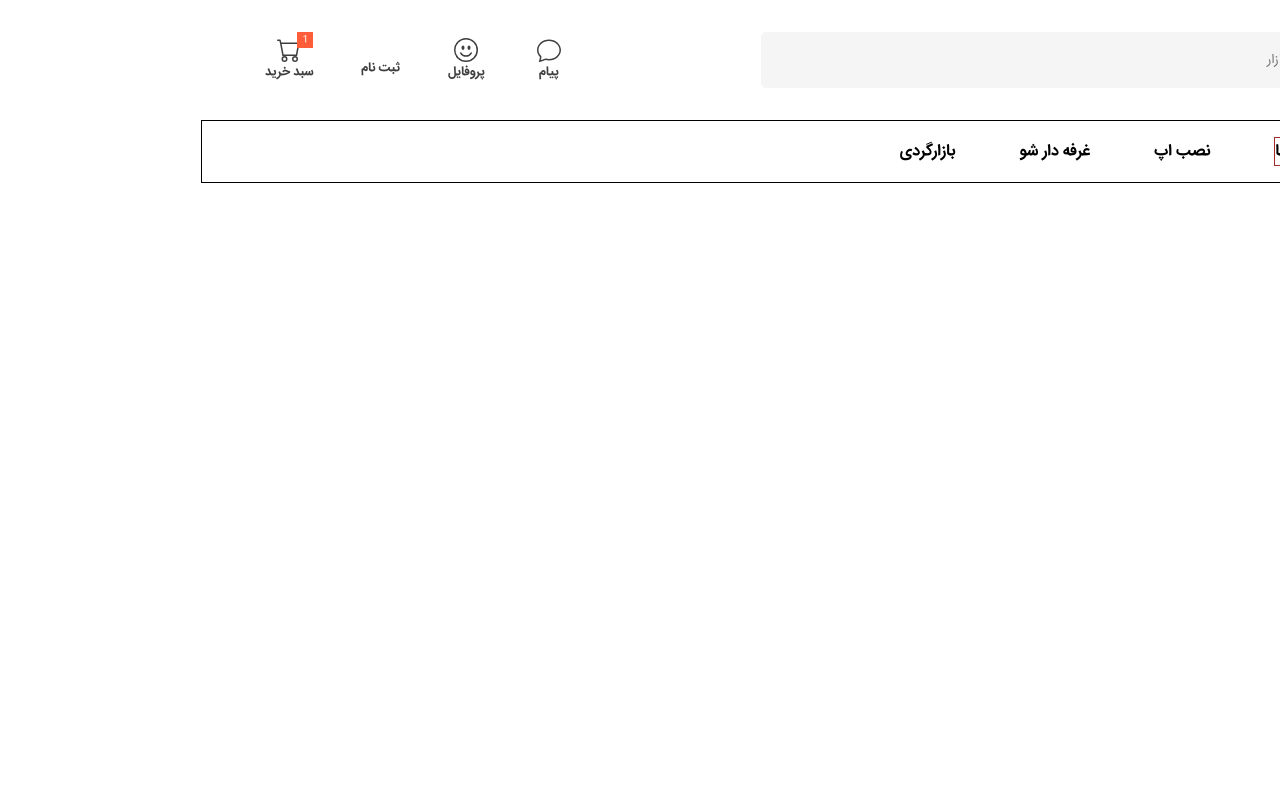
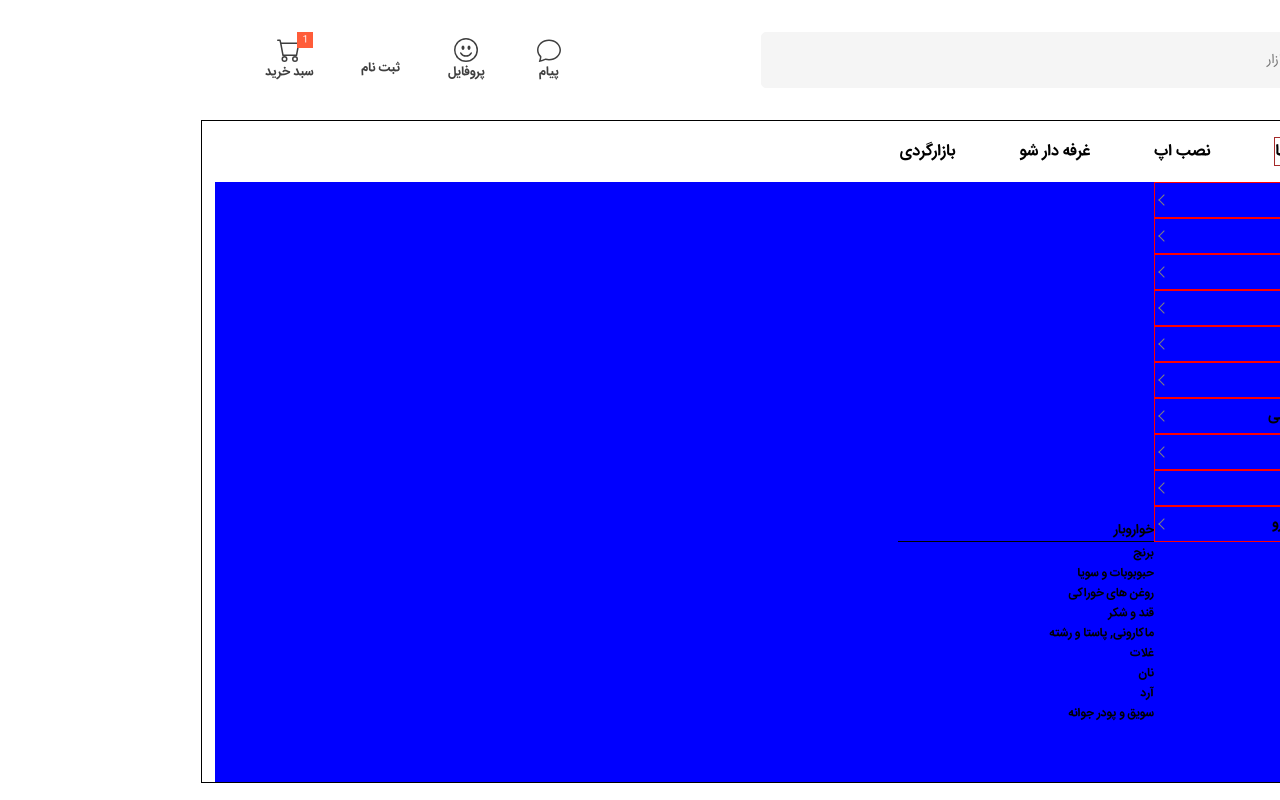
Before and after one commit to omidhldn/basalam_attempt, a React (Create React App) app: page / in a window 1280 px wide. Built offline with nearby package versions, Linux system fonts and the light colour scheme; grey boxes are pictures that could not be loaded; some icons are missing.

Commit message:
27-02-1402

```diff
--- a/src/component/layout/MegaMenu.js
+++ b/src/component/layout/MegaMenu.js
@@ -10,7 +10,7 @@ const MegaMenu = () => {
   };
 
   const mouseLeaveHandler = (event) => {
-    console.log(event);
+    // console.log(event);
     setIsMouseEntered(false);
   };
   return (
@@ -38,7 +38,8 @@ const MegaMenu = () => {
           </li>
         </ul>
       </div>
-      {isMouseEntered && <MegaMenuItems onMouseLeave={mouseLeaveHandler}/>}
+      {/* {isMouseEntered && <MegaMenuItems onMouseLeave={mouseLeaveHandler}/>} */}
+      <MegaMenuItems onMouseLeave={mouseLeaveHandler}/>
     </div>
   );
 };
--- a/src/component/layout/MegaMenu.module.css
+++ b/src/component/layout/MegaMenu.module.css
@@ -4,11 +4,11 @@
   font-family: 'iransans-bold';
 }
 
-.container ul {
+.container > div > ul {
   list-style-type: none;
 }
 
-.container li {
+.container > div > ul > li {
   display: inline-block;
   margin: 0 4vh;
 }
--- /dev/null
+++ b/src/component/layout/MegaMenuItem.js
@@ -0,0 +1,15 @@
+import classes from './MegaMenuItem.module.css';
+
+const MegaMenuItem = (props) => {
+
+  return(
+    <div className={classes.container}>
+      <h5>{props.subgroup.title}</h5>
+      <ul>
+        {props.subgroup.items.map((el,index) => <li key={index}>{el}</li>)}
+      </ul>
+    </div>
+  );
+};
+
+export default MegaMenuItem;
--- /dev/null
+++ b/src/component/layout/MegaMenuItem.module.css
@@ -0,0 +1,21 @@
+.container {
+  display: inline-block;
+  width: 20vw;
+}
+
+.container h5 {
+  display: inline-block;
+  width: 100%;
+  border-bottom: 1px solid black;
+  margin: 0;
+}
+
+.container ul {
+  display: inline-block;
+  width: 100%;
+  list-style: none;
+  /* font-family: "iransans"; */
+  font-size: 0.75em;
+  margin: 0;
+  padding: 0;
+}
--- a/src/component/layout/MegaMenuItems.js
+++ b/src/component/layout/MegaMenuItems.js
@@ -1,18 +1,33 @@
+import MegaMenuItem from './MegaMenuItem';
 import classes from './MegaMenuItems.module.css';
 import MegaMenuItemsGroup from './MegaMenuItemsGroup';
 import { GROUPS } from './assets/data/data';
 
 
 const MegaMenuItems = (props) => {
+  const getIdHandler = (id) => {
+    // console.log(id);
+    const findGroup = GROUPS.find(el => {
+      return el.id === id;
+    });
+    // console.log(findGroup);
+
+
+  };
 
   return(
     <div className={`${classes.container} col-12`} onMouseLeave={props.onMouseLeave}>
       <div className={classes['mega-menu']}>
         <div className={classes['mega-menu-sidebar']}>
-          <MegaMenuItemsGroup group = {GROUPS[0]}/>
+
+          {GROUPS.map(group => <MegaMenuItemsGroup group = {group} onGetId={getIdHandler} key={group.id}/>)}
 
         </div>
-        <div className={classes['mega-menu-body']}></div>
+        <div className={classes['mega-menu-body']}>
+          <div className={classes['flex-container']}>
+          <MegaMenuItem subgroup={GROUPS[0]['sub-group'][0]}/>
+          </div>
+        </div>
       </div>
     </div>
   );
--- a/src/component/layout/MegaMenuItems.module.css
+++ b/src/component/layout/MegaMenuItems.module.css
@@ -16,5 +16,17 @@
 .mega-menu-sidebar {
   /* display: flex;
   flex-direction: column; */
-  width: 25vw;
+  width: 25%;
+  display: inline-block;
 }
+
+.mega-menu-body {
+  display: inline-block;
+  width: 75%;
+}
+
+.mega-menu-body > div {
+  display: flex;
+  flex-direction: row;
+  flex-wrap: wrap;
+}
--- a/src/component/layout/MegaMenuItemsGroup.js
+++ b/src/component/layout/MegaMenuItemsGroup.js
@@ -1,8 +1,12 @@
 import classes from "./MegaMenuItemsGroup.module.css";
 
 const MegaMenuItemsGroup = (props) => {
+  const getGroupIdHandler = (event) => {
+    props.onGetId(event.target.dataset.id)
+  };
+
   return (
-    <div className={classes.container}>
+    <div className={classes.container} data-id={`${props.group.id}`} onMouseEnter={getGroupIdHandler}>
       <div>
         <img
           className={classes.image}
--- a/src/component/layout/assets/data/data.js
+++ b/src/component/layout/assets/data/data.js
@@ -2,6 +2,57 @@ export const GROUPS = [
   {
     id:'g-1',
     title:"مواد غذایی",
+    "sub-group":[
+      {
+        title:"خواروبار",
+        items:['برنج','حبوبوبات و سویا','روغن های خوراکی','قند و شکر','ماکارونی, پاستا و رشته','غلات', 'نان','آرد', 'سویق و پودر جوانه'],
+      },
+      {
+        title:"آجیل و خشکبار",
+        items:["آجیل","خرما","پسته","گردو","تخمه","میوه خشک","بادام درختی","بادام زمینی","بادام هندی",'فندق',"کشمش, نخودچی و مویز","آلوخشک","سنجد"],
+      },
+      {
+        title:"شیرینی و تنقلات",
+        items:["ترشک و لواشک", "شکلات و آبنبات", "کلوچه و نان شیرینی", "سوهان","گز", "نبات","شیرینی","کیک","تنقلات","دسر","حلوا"],
+      },
+      {
+        title:"ادویه و چاشنی",
+        items:["زعفران","زرشک","ادویه","رب ها","آبلیمو","آبغوره","سرکه","سس","خلال ها","نشاسته","سبزی خشک"],
+      },
+      {
+        title:"نوشیدنی",
+        items:["آبمیوه و شربت","چای","دمنوش","عرقیات","قهوه","محصولات کافئین دار","نوشیدنی انرژی زا","نوشابه و ماءالشعیر", "آب معدنی"],
+      },
+      {
+        title:"عسل و فراورده های عسل",
+        items:["عسل","فرآورده های عسل","'گرده گل","بره موم"],
+      },
+      {
+        title:"برای صبحانه",
+        items:["ارده","شیره","کنجد","عسل","حلواارده و شکری","مربا","کره مغزها"],
+      },
+      {
+        title:"ترشی و شوری",
+        items:["ترشی","زیتون","خیارشور"],
+      },
+      {
+        title:"محصولات پروتئینی",
+        items:["گوشت آبزیان","گوشت قرمز","'گوشت مرغ و طیور","تخم مرغ","تخم سایر طیور","سوسیس و کالباس"],
+      },
+      {
+        title:"لبنیات",
+        items:["پنیر","کره","کشک و قره قوروت","شیر","ماست","دوغ"],
+      },
+      {
+        title:"میوه و صیفی تازه",
+        items:["صیفی تازه","میوه تازه"],
+      },
+      {
+        title:"آماده و نیمه آماده",
+        items:["آماده طبخ","طبخ شده","غذای کودک","کمپوت","کنسرو"],
+      }
+
+    ],
     image:"https://statics.basalam.com/public/admin/b28/01-21/poJw5k89IhhSLTU9QW5gyUhqCNEDqGoVw2miqi1MlrU21oGA85.svg",
   },
   {
```
